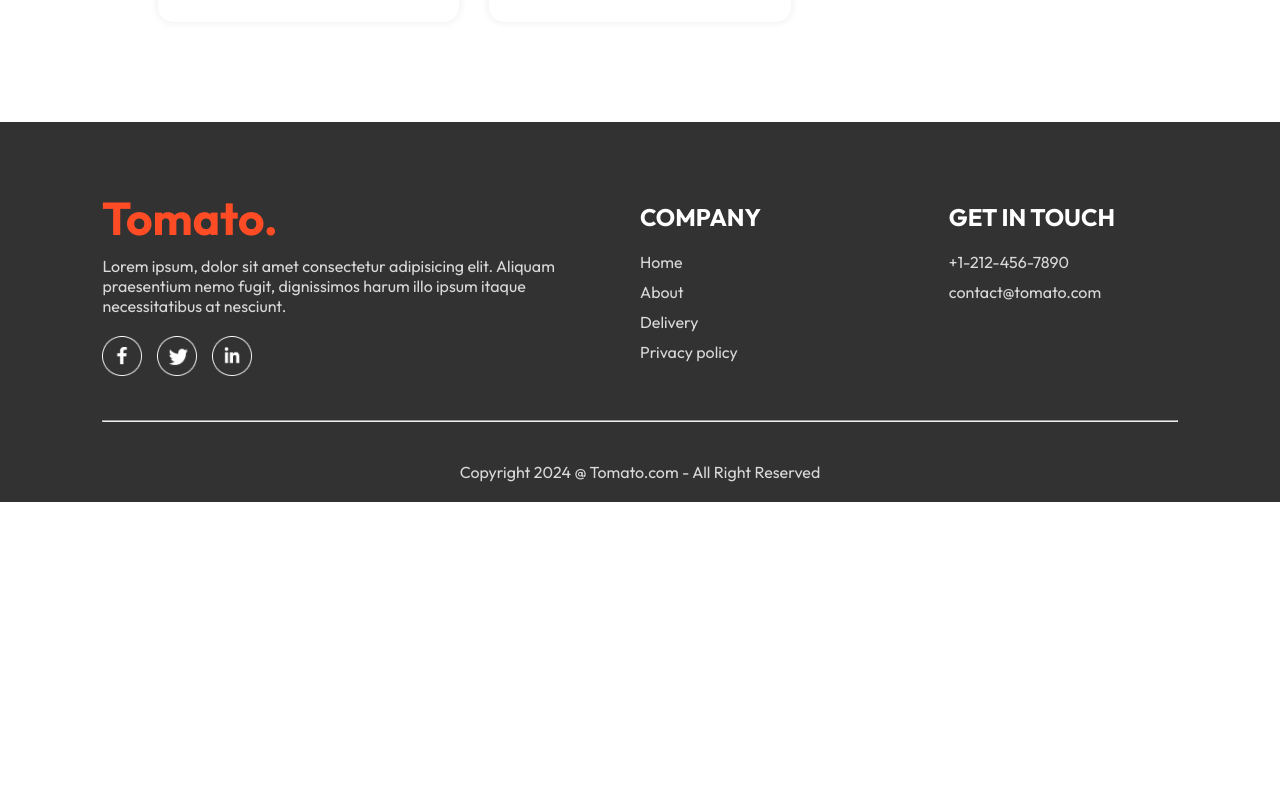
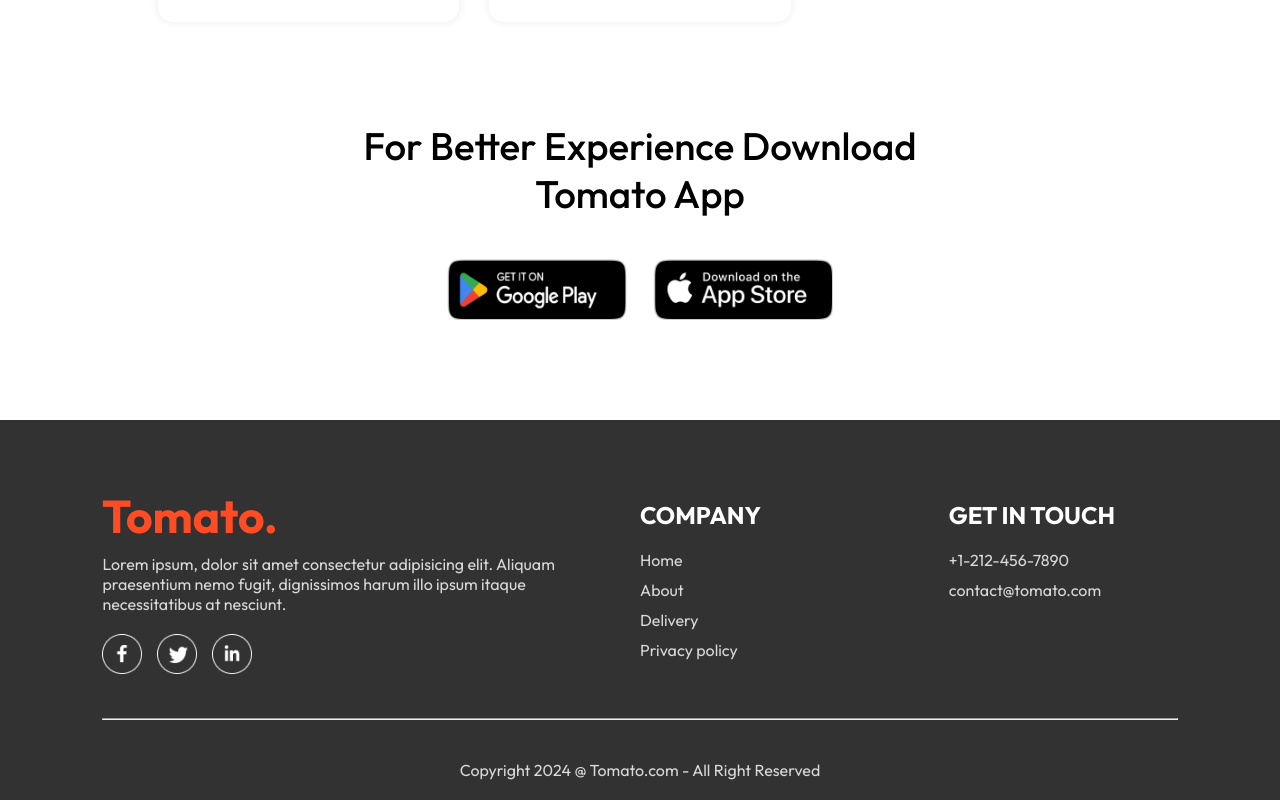
Before and after one commit to nlinh1509/Food_delivery, a React (Vite) app in the folder front-end/: page / in a window 1280 px wide. Shown: the part 5700-6500 px from the top of the page. Before the commit the page ends 6202 px from the top, so only its background shows below. Built offline with nearby package versions, Linux system fonts and the light colour scheme.

Commit message:
appdownload

```diff
--- /dev/null
+++ b/front-end/src/components/AppDownload/AppDownload.css
@@ -0,0 +1,24 @@
+.app_download {
+  margin: auto auto;
+  margin-top: 100px;
+  font-size: max(3vw, 20px);
+  text-align: center;
+  font-weight: 500;
+}
+
+.app_download_platforms {
+  display: flex;
+  justify-content: center;
+  gap: max(2vw, 10px);
+  margin-top: 40px;
+}
+.app_download_platforms img {
+  width: max(30vw, 120px);
+  max-width: 180px;
+  transition: 0.5s;
+  cursor: pointer;
+}
+
+.app_download_platforms img:hover {
+  transform: scale(1.15);
+}
--- /dev/null
+++ b/front-end/src/components/AppDownload/AppDownload.jsx
@@ -0,0 +1,21 @@
+import React from "react";
+import "./AppDownload.css";
+import { assets } from "../../assets/assets";
+
+const AppDownload = () => {
+  return (
+    <div className="app_download" id="app_download">
+      <p>
+        For Better Experience Download
+        <br />
+        Tomato App
+      </p>
+      <div className="app_download_platforms">
+        <img src={assets.play_store} alt="" />
+        <img src={assets.app_store} alt="" />
+      </div>
+    </div>
+  );
+};
+
+export default AppDownload;
--- a/front-end/src/pages/Home/Home.jsx
+++ b/front-end/src/pages/Home/Home.jsx
@@ -3,6 +3,7 @@
 import Header from "../../components/Header/Header";
 import ExploreMenu from "../../components/ExploreMenu/ExploreMenu";
 import FoodDisplay from "../../components/FoodDisplay/FoodDisplay";
+import AppDownload from "../../components/AppDownload/AppDownload";
 
 const Home = () => {
   const [category, setCategory] = useState("All");
@@ -12,6 +13,7 @@
       <Header />
       <ExploreMenu category={category} setCategory={setCategory} />
       <FoodDisplay category={category} />
+      <AppDownload/>
     </div>
   );
 };
```
